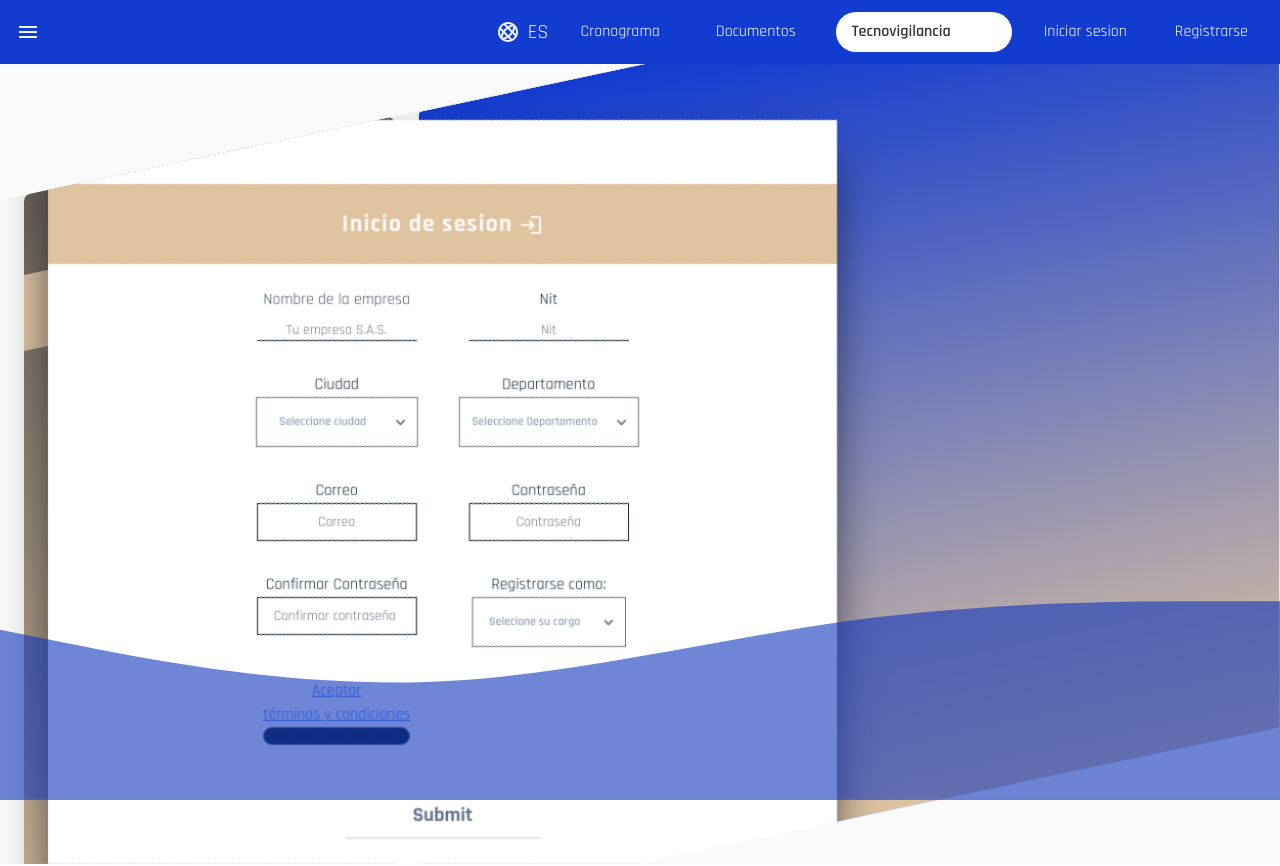
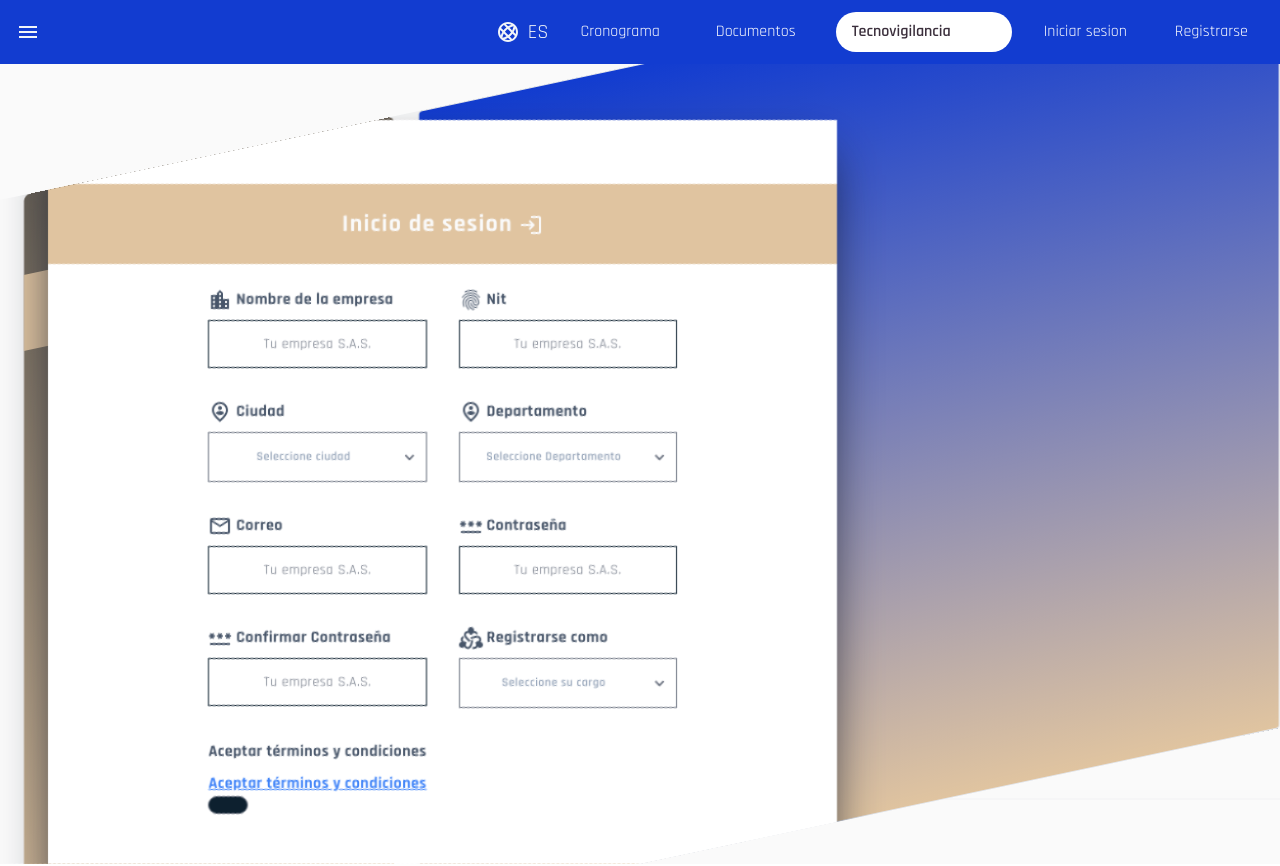
Before and after one commit to ccastri/yc.io, a Next.js app: page /auth/login in a window 1280 px wide. Built offline with nearby package versions, Linux system fonts and the light colour scheme.

Commit message:
I'm sick of ui styling XD

```diff
--- a/src/app/auth/login/page.tsx
+++ b/src/app/auth/login/page.tsx
@@ -7,6 +7,7 @@ import SettingsSuggestOutlinedIcon from '@mui/icons-material/SettingsSuggestOutl
 import PrivacyTipOutlinedIcon from '@mui/icons-material/PrivacyTipOutlined';
 import ManageHistoryOutlinedIcon from '@mui/icons-material/ManageHistoryOutlined';
 import MedicalServicesOutlinedIcon from '@mui/icons-material/MedicalServicesOutlined';
+import Diversity2OutlinedIcon from '@mui/icons-material/Diversity2Outlined';
 import TireRepairOutlinedIcon from '@mui/icons-material/TireRepairOutlined';
 import MonitorHeartIcon from '@mui/icons-material/MonitorHeart';
 import HomeRepairServiceOutlinedIcon from '@mui/icons-material/HomeRepairServiceOutlined';
@@ -15,32 +16,20 @@ import PrecisionManufacturingOutlinedIcon from '@mui/icons-material/PrecisionMan
 import BuildIcon from '@mui/icons-material/Build';
 import { renderToString } from 'react-dom/server';
 import SmartToyOutlinedIcon from '@mui/icons-material/SmartToyOutlined';
-
+import PasswordOutlinedIcon from '@mui/icons-material/PasswordOutlined';
+import PersonPinCircleOutlinedIcon from '@mui/icons-material/PersonPinCircleOutlined';
+import FingerprintOutlinedIcon from '@mui/icons-material/FingerprintOutlined';
+import EmailOutlinedIcon from '@mui/icons-material/EmailOutlined';
 import HandymanIcon from '@mui/icons-material/Handyman';
 import EngineeringIcon from '@mui/icons-material/Engineering';
 import LocalConvenienceStoreOutlinedIcon from '@mui/icons-material/LocalConvenienceStoreOutlined';
 import { SubmitHandler, useForm } from 'react-hook-form';
 import { ChangeEvent, ChangeEventHandler } from 'react';
 import LocationOnIcon from '@mui/icons-material/LocationOn';
-import LocationCitySharpIcon from '@mui/icons-material/LocationCitySharp';
+import LocationCityOutlinedIcon from '@mui/icons-material/LocationCityOutlined';
 import LoginOutlinedIcon from '@mui/icons-material/LoginOutlined';
 import { IconButton } from '@mui/material';
 import Image from 'next/image';
-
-type User={
-  'empresa' : string,
-  'nit': string,
-  'ciudad': string,
-  'departamento': string,
-  'correo': string,
-  'contraseña': string,
-  'confirmarContraseña': string,
-  'role': string,
-  'tos': boolean,
-}
-export default function Home() {
-
-
 const location=[
 
 
@@ -127,12 +116,148 @@ const location=[
     },
 
   ]
+interface FormField {
+  label: string;
+  icon?: any
+  name: keyof User;
+  type: string;
+  placeholder: string;
+  validation: {
+    required: string;
+    pattern?: {
+      value: string | RegExp;
+      message: string;
+    };
+  };
+  options?: { value: string }[];
+}
+
 const userTypes =[
-      'Ingeniero',
-      'Profesional en salud',
-      'Tecnico',
+  {value:'Ingeniero'},
+  {value:'Profesional en salud'},
+  {value:'Tecnico'},
 
 ]
+const formFields: FormField[] = [
+  {
+    label: 'Nombre de la empresa',
+    icon: <LocationCityOutlinedIcon/>,
+    name: 'empresa',
+    type: 'text',
+    placeholder: 'Tu empresa S.A.S.',
+    validation: {
+      required: 'Digite el nombre de la empresa a la que pertenece',
+    },
+  },
+  {
+    label: 'Nit',
+    icon: <FingerprintOutlinedIcon/>,
+    name: 'nit',
+    type: 'text',
+    placeholder: 'Nit',
+    validation: {
+      required: 'Digite el NIT de la empresa a la que pertenece',
+    },
+  },
+  {
+    label: 'Ciudad',
+    name: 'ciudad',
+    icon: <PersonPinCircleOutlinedIcon/>,
+    type: 'select',
+    placeholder: 'Seleccione ciudad',
+    validation: {
+      required: 'Seleccione la ciudad donde se ubica la empresa',
+    },
+        options: location[0].options
+  },
+  {
+    label: 'Departamento',
+    name: 'departamento',
+    icon: <PersonPinCircleOutlinedIcon/>,
+    type: 'select',
+    placeholder: 'Seleccione Departamento',
+    validation: {
+      required: 'Seleccione el departamento donde se ubica la empresa',
+    },
+    options: location[1].options
+  },
+  {
+    label: 'Correo',
+    name: 'correo',
+    icon: <EmailOutlinedIcon/>,
+    type: 'email',
+    placeholder: 'Correo',
+    validation: {
+      required: 'Digite su correo electronico empresarial',
+      pattern: {
+        value: /^[a-zA-Z0-9._-]+@[a-zA-Z0-9.-]+\.[a-zA-Z]{2,4}$/,
+        message: 'Ingrese un correo electrónico válido',
+      },
+    },
+  },
+  {
+    label: 'Contraseña',
+    name: 'contraseña',
+    icon: <PasswordOutlinedIcon/>,
+    type: 'password',
+    placeholder: 'Contraseña',
+    validation: {
+      required: 'La contraseña es obligatoria',
+      pattern: {
+        value: /^(?=.*[0-9])(?=.*[!@#$%^&*.,]).{8,16}$/,
+        message: 'Al menos 8 caracteres: mayusculas, minusculas, numeros un caracter especial',
+      },
+    },
+  },
+  {
+    label: 'Confirmar Contraseña',
+    name: 'confirmarContraseña',
+    icon: <PasswordOutlinedIcon/>,
+    type: 'password',
+    placeholder: 'Confirmar contraseña',
+    validation: {
+      required: 'La contraseña es obligatoria',
+      pattern: {
+        value: /^(?=.*[0-9])(?=.*[!@#$%^&*.,]).{8,16}$/,
+        message: 'Al menos 8 caracteres: mayusculas, minusculas, numeros un caracter especial',
+      },
+    },
+  },
+  {
+    label: 'Registrarse como',
+    name: 'role',
+    icon: <Diversity2OutlinedIcon/>,
+    type: 'select',
+    placeholder: 'Seleccione su cargo',
+    validation: {
+      required: 'Seleccione el cargo o función que desempeña en la empresa',
+    },
+    options: userTypes
+  },
+  {
+    label: 'Aceptar términos y condiciones',
+    name: 'tos',
+    type: 'checkbox',
+    placeholder: '',
+    validation: {
+      required: 'Debe aceptar las políticas para continuar el proceso',
+    },
+  },
+];
+type User={
+  'empresa' : string,
+  'nit': string,
+  'ciudad': string,
+  'departamento': string,
+  'correo': string,
+  'contraseña': string,
+  'confirmarContraseña': string,
+  'role': string,
+  'tos': boolean,
+}
+export default function Home() {
+
+
   const methods = useForm<User>();
 
   const { register, handleSubmit, control, formState: { errors  } } = methods
@@ -157,9 +282,10 @@ const svgString = iconToSvg(<SmartToyOutlinedIcon />);
       // xl:flex clase del primer div
 
       // #747a80, #00619E,  #C29A95, #E0C4A0, #3B2F3C  #0D202F
+      <>
 <div className="relative mt-16 w-100  h-screen bg-[#fafafa]   xl:flex-col transition-all duration-200 scrollbar-track-transparent overflow-y-scroll scrollbar-thin scrollbar-thumb-[#747a80] scrollbar-thumb-rounded-md">
 {/* <div><svg xmlns="http://www.w3.org/2000/svg" viewBox="0 0 1440 320"><path fill="#123CD0" fill-opacity="1" d="M0,64L13.3,69.3C26.7,75,53,85,80,112C106.7,139,133,181,160,197.3C186.7,213,213,203,240,192C266.7,181,293,171,320,154.7C346.7,139,373,117,400,128C426.7,139,453,181,480,208C506.7,235,533,245,560,256C586.7,267,613,277,640,250.7C666.7,224,693,160,720,154.7C746.7,149,773,203,800,224C826.7,245,853,235,880,202.7C906.7,171,933,117,960,106.7C986.7,96,1013,128,1040,160C1066.7,192,1093,224,1120,202.7C1146.7,181,1173,107,1200,101.3C1226.7,96,1253,160,1280,208C1306.7,256,1333,288,1360,266.7C1386.7,245,1413,171,1427,133.3L1440,96L1440,0L1426.7,0C1413.3,0,1387,0,1360,0C1333.3,0,1307,0,1280,0C1253.3,0,1227,0,1200,0C1173.3,0,1147,0,1120,0C1093.3,0,1067,0,1040,0C1013.3,0,987,0,960,0C933.3,0,907,0,880,0C853.3,0,827,0,800,0C773.3,0,747,0,720,0C693.3,0,667,0,640,0C613.3,0,587,0,560,0C533.3,0,507,0,480,0C453.3,0,427,0,400,0C373.3,0,347,0,320,0C293.3,0,267,0,240,0C213.3,0,187,0,160,0C133.3,0,107,0,80,0C53.3,0,27,0,13,0L0,0Z"></path></svg></div> */}
-  <div className=" w-full h-screen  bg-[#fafafa] opacity- flex items-center transition-all duration-200 transform -skew-y-12  overflow-y-hidden "  >
+  <div className=" w-full absolute h-screen  bg-[#fafafa] opacity- flex items-center transition-all duration-200 transform -skew-y-12 mb-32 z-40 overflow-y-hidden "  >
     <div className= ' bg-gradient-to-b rounded-t-md from-[#6A6257] to-[#E0C4A0] ml-6 w-[30%] h-full'>
 
     <h1 className= '  px-4 bg-[#E0C4A0] p-6 mt-20  my-auto text-xl text-center font-bold text-slate-100 '>¡Bienvenido abordo!</h1>
@@ -250,147 +376,62 @@ const svgString = iconToSvg(<SmartToyOutlinedIcon />);
       <div className='shadow-2xl mt-14 flex flex-col w-8/12 overflow-y-auto space-y-4 my-auto py-16  items-center opacity-100 bg-[#FFFF] shadow-slate-900  transition-all duration-300 transform '>
 
         <p className= 'text-[#fafafa] font-bold text-2xl text-center w-full py-6 tracking-wider bg-[#E0C4A0] '>Inicio de sesion <span> <LoginOutlinedIcon/></span></p>
-        <form action="" onSubmit={handleSubmit(onSubmit)} className="p-2 text-md text-center flex flex-col transition-all duration-300 transform  md:grid md:grid-cols-2 md:justify-evenly w-auto gap-8 text-[#0D202F] mx-auto">
-          <label  className=' text-md text-center flex flex-col  w-auto text-slate-600 mx-auto '>
-            Nombre de la empresa
+  <form
+            action=""
+            onSubmit={handleSubmit(onSubmit)}
+            className="p-2 text-md text-center flex flex-col transition-all duration-300 transform  md:grid md:grid-cols-2 md:justify-evenly w-auto gap-8 text-[#0D202F] mx-auto"
+          >
+            {formFields.map((field) => (
+              <label key={field.name} className={`text-md font-bold tracking-wide text-left bottom-0 flex flex-col w-full  text-slate-600 mx-auto ${errors[field.name] && 'text-red-500'}`}>
+             <span className='mb-2 '>{field.icon} {field.label}</span>
+                {field.type === 'select' ? (
+                  <select
+                    className={`text-center py-4 justify-center focus:border-blue-500 w-full items-center text-slate-400 text-xs text-md focus:outline-none font-semibold border-b ${errors[field.name] && 'border-red-500'}`}
+                    {...register(field.name, {
+                      required: field.validation.required,
+                    })}
+                  >
+                    <option value="">{field.placeholder}</option>
+                    {field.options &&
+                      field.options.map((option, index) => (
+                        <option key={index} value={option.value}>
+                          {option.value}
+                        </option>
+                      ))}
+                  </select>
+                ) : field.type === 'checkbox' ? (
+                  <label className="text-md underline text-blue-500 cursor-pointer text-center flex flex-col w-auto  mx-auto">
+                    {field.label}
                     <input
-            placeholder='Tu empresa S.A.S.'
-            className={` focus:border-blue-500 focus:outline-none text-center text-sm  pt-2 w-40 text-slate-500 mx-auto border-b border-[#0D202F] ${errors.empresa && 'border-red-500'}`}
-            // name='nombre de la empresa'
-            // defaultValue={field.options?.[0]?.value}
-            {...register('empresa' , {
-              required: 'Digite el nombre de la empresa a la que pertenece',
-              })}
-
-            />
-            {errors.empresa && <span className="text-red-500 font-semibold text-center text-sm w-36">{errors.empresa?.message}</span>}
-          </label>
-          <label  className=' text-md text-center flex flex-col  w-auto text-[#0D202F] mx-auto '>
-            Nit
-            <input
-            placeholder='Nit'
-            className={` focus:border-blue-500  focus:outline-none text-center text-sm  pt-2 w-40 text-slate-500 mx-auto border-b border-[#0D202F] ${errors.nit && 'border-red-500'}`}
-             {...register('nit' , {
-              required: 'Digite el NIT de la empresa a la que pertenece',
-              })}
-
-            />
-            {errors.nit && <span className="text-red-500 font-semibold text-center text-sm w-36">{errors.nit?.message}</span>}
-          </label>
-          <label  className='text-md text-center flex flex-col  w-[90%] text-[#0D202F] mx-auto '>
-            Ciudad
-            <select
-            className={`text-center py-4 justify-center focus:border-blue-500 w-full items-center    text-slate-400 text-xs  text-md focus:outline-none  font-semibold border-b ${errors.departamento && 'border-red-500'}`} id=""
-             {...register('ciudad' , {
-              required: 'Seleccione la ciudad donde se ubica la empresa',
-              })}
-
-  >
-      <option value="">Seleccione ciudad</option>
-          {location.map((el) =>
-            el.name == "city" &&
-            el.options.map((city) => (
-              <option key={city.value} value={city.value}>
-                {city.value}
-              </option>
-              )))}
-            </select>
-            {errors.ciudad && <span className="text-red-500 font-semibold text-center text-sm w-36">{errors.ciudad?.message}</span>}
-            {/* <input placeholder='Ciudad'  className=' focus:outline-none text-center text-sm rounded-full py-2 w-auto text-slate-500 mx-auto '/> */}
-          </label>
-          <label  className='text-md text-center flex flex-col  w-auto text-[#0D202F] mx-auto '>
-            Departamento
-             <select
-             className={`text-center py-4 justify-center focus:border-blue-500 w-full items-center    text-slate-400 text-xs  text-md focus:outline-none  font-semibold border-b ${errors.departamento && 'border-red-500'}`} id=""
-             {...register('departamento' , {
-               required: 'Seleccione el departamento donde se ubica la empresa',
-              })}
-
-            >
-              <option value="">Seleccione Departamento</option>
-              {location.map(el=> el.name== 'department' && el.options.map(department=> (<option key={department.value}>
-                {department.value}
-              </option>)))}
-            </select>
-            {errors.departamento && <span className="text-red-500 font-semibold text-center text-sm w-36">{errors.departamento?.message}</span>}
-          </label>
-          <label  className=' text-md text-center flex flex-col  w-auto text-[#0D202F] mx-auto '>
-            Correo
-            <input
-            placeholder='Correo'
-            type='email'
-            className={` focus:border-blue-500  focus:outline-none text-center text-sm  pt-2 w-40 text-slate-500 mx-auto border-b border-[#0D202F] ${errors.correo && 'border-red-500'}`}
-             {...register('correo' , {
-               required: 'Digite su correo electronico empresarial',
+                      type="checkbox"
+                      className="text-center w-10 items-center bg-[#0D202F]  p-2 right-0 rounded-full  text-slate-400 text-xs text-md focus:outline-none font-semibold"
+                      {...register(field.name, {
+                        required: field.validation.required,
                       })}
                     />
-              {errors.correo && <span className="text-red-500 font-semibold text-center text-sm w-36">{errors.correo?.message}</span>}
                   </label>
-          <label  className=' text-md text-center flex flex-col  w-auto text-[#0D202F] mx-auto '>
-            Contraseña
+                ) : (
             <input
-            placeholder='Contraseña'
-            type='password'
-            className={` focus:border-blue-500  focus:outline-none text-center text-sm  pt-2 w-40 text-slate-500 mx-auto border-b border-[#0D202F] ${errors.contraseña && 'border-red-500'}`}
-      {...register('contraseña' , {
-        required: 'La contraseña es obligatoria',
-              pattern: {
-          value: /^(?=.*[0-9])(?=.*[!@#$%^&*.,]).{8,16}$/,
-          message: 'Al menos 8 caracteres: mayusculas, minusculas, numeros un caracter especial'
-        }
+            type={field.type}
+              placeholder="Tu empresa S.A.S."
+              className={`focus:border-blue-500 h-12 bottom-0 font-normal  focus:outline-none text-center text-sm pt-2 w-full  text-slate-500 mx-auto border-b border-[#0D202F]`}
+                    {...register(field.name, {
+                      required: field.validation.required,
+                      // pattern: field.validation.pattern,
                     })}
                   />
-              {errors.contraseña && <span className="text-red-500 font-semibold text-center text-sm w-36">{errors.contraseña?.message}</span>}
+                )}
+                {errors[field.name] && (
+                  <span className="items-center text-red-500 font-semibold text-center text-sm w-44 ml-4">{errors[field.name]?.message}</span>
+                )}
               </label>
-          <label  className=' text-md text-center flex flex-col  w-auto text-[#0D202F] mx-auto '>
-            Confirmar Contraseña
+            ))}
+
             <input
-            placeholder='Confirmar contraseña '
-            type='password'
-            className={` focus:border-blue-500  focus:outline-none text-center text-sm  pt-2 w-40 text-slate-500 mx-auto border-b border-[#0D202F] ${errors.confirmarContraseña && 'border-red-500'}`}
-             {...register('confirmarContraseña' , {
-            required: 'La contraseña es obligatoria',
-              pattern: {
-          value: /^(?=.*[0-9])(?=.*[!@#$%^&*.,]).{8,16}$/,
-          message: 'Al menos 8 caracteres: mayusculas, minusculas, numeros un caracter especial'
-        }
-              })}
+              type="submit"
+              className=" text-slate-500 hover:text-[#0D202F] hover:shadow-lg hover:opacity-75 mt-4 py-2 mb-6 md:ml-[25%] hover:rounded-full md:justify-center transform hover:scale-125 hover:border-[#123CD0] focus:outline-none transition-all duration-150 hover:ease-in-out col-span-2 md:w-1/2 text-xl hover:font-semibold  border-b-2 font-bold"
+              placeholder="Submit"
             />
-              {errors.confirmarContraseña && <span className="text-red-500 font-semibold text-center text-sm w-36">{errors.confirmarContraseña?.message}</span>}
-          </label>
- <label  className='text-md text-center flex flex-col  w-auto text-[#0D202F] mx-auto '>
-  Registrarse como:
-    <select
-     className={`text-center py-4 justify-center focus:border-blue-500 w-full items-center    text-slate-400 text-xs  text-md focus:outline-none  font-semibold border-b  ${errors.departamento && 'border-red-500'}`} id=""
-      {...register('role', {
-        required: 'Seleccione el cargo o función que desempeña en la empresa',
-      })}
-    >
-       <option value=''>
-       Selecione su cargo
-      </option>
-     {userTypes.map(type=>
-       <option key={type} value={type}>
-        {type}
-      </option>
-        )}
-    </select>
-    {errors.role && <span className="text-red-500 font-semibold text-center text-sm w-36">{errors.role?.message}</span>}
-</label>
- <label  className='text-md underline text-blue-500 cursor-pointer text-center flex flex-col  w-auto  mx-auto '>
-  Aceptar <br /> términos y condiciones
-  {/* <div className="relative"> */}
-    <input
-      type="checkbox"
-      className="text-center w-full items-center bg-[#0D202F]  p-2 right-0 rounded-full  text-slate-400 text-xs text-md focus:outline-none font-semibold" id=""
-      {...register('tos', {
-        required: 'Debe aceptar las políticas para continuar el proceso',
-      })}
-    />
-    {errors.tos && <span className="text-red-500 font-semibold text-center text-sm w-36">{errors.tos?.message}</span>}
-  {/* </div> */}
-</label>
-          <input type='submit' className='text-slate-500 hover:text-[#0D202F] hover:shadow-lg hover:opacity-75 mt-4 py-2 mb-6 md:ml-[25%] hover:rounded-full md:justify-center transform hover:scale-125 hover:border-[#123CD0] focus:outline-none transition-all duration-150 hover:ease-in-out col-span-2 md:w-1/2 text-xl hover:font-semibold  border-b-2 font-bold' placeholder='Submit'/>
           </form>
       </div>
     </div>
@@ -402,10 +443,11 @@ const svgString = iconToSvg(<SmartToyOutlinedIcon />);
     </div> */}
     {/* <div><svg xmlns="http://www.w3.org/2000/svg" viewBox="0 0 1440 320"><path fill="#123CD0" fill-opacity="1" d="M0,64L13.3,69.3C26.7,75,53,85,80,112C106.7,139,133,181,160,197.3C186.7,213,213,203,240,192C266.7,181,293,171,320,154.7C346.7,139,373,117,400,128C426.7,139,453,181,480,208C506.7,235,533,245,560,256C586.7,267,613,277,640,250.7C666.7,224,693,160,720,154.7C746.7,149,773,203,800,224C826.7,245,853,235,880,202.7C906.7,171,933,117,960,106.7C986.7,96,1013,128,1040,160C1066.7,192,1093,224,1120,202.7C1146.7,181,1173,107,1200,101.3C1226.7,96,1253,160,1280,208C1306.7,256,1333,288,1360,266.7C1386.7,245,1413,171,1427,133.3L1440,96L1440,320L1426.7,320C1413.3,320,1387,320,1360,320C1333.3,320,1307,320,1280,320C1253.3,320,1227,320,1200,320C1173.3,320,1147,320,1120,320C1093.3,320,1067,320,1040,320C1013.3,320,987,320,960,320C933.3,320,907,320,880,320C853.3,320,827,320,800,320C773.3,320,747,320,720,320C693.3,320,667,320,640,320C613.3,320,587,320,560,320C533.3,320,507,320,480,320C453.3,320,427,320,400,320C373.3,320,347,320,320,320C293.3,320,267,320,240,320C213.3,320,187,320,160,320C133.3,320,107,320,80,320C53.3,320,27,320,13,320L0,320Z"></path></svg></div> */}
 
-    <div className='w-full fixed h-auto bottom-0  opacity-60 z-50'>
+    {/* <div className='w-full  fixed h-auto bottom-0  opacity-60 z-50'>
 
-        <svg xmlns="http://www.w3.org/2000/svg" viewBox="0 0 1440 320"><path fill="#0f34bb" fill-opacity="1" d="M0,128L80,144C160,160,320,192,480,186.7C640,181,800,139,960,117.3C1120,96,1280,96,1360,96L1440,96L1440,320L1360,320C1280,320,1120,320,960,320C800,320,640,320,480,320C320,320,160,320,80,320L0,320Z"></path></svg>
+        <svg xmlns="http://www.w3.org/2000/svg" viewBox="0 0 1440 320"><path fill="#0f34bb" fillOpacity="1" d="M0,128L80,144C160,160,320,192,480,186.7C640,181,800,139,960,117.3C1120,96,1280,96,1360,96L1440,96L1440,320L1360,320C1280,320,1120,320,960,320C800,320,640,320,480,320C320,320,160,320,80,320L0,320Z"></path></svg>
+        </div> */}
 </div>
-</div>
+        </>
   )
 }
```
Also changed, not shown: src/app/_components/HdvII.tsx (+12 -9 lines). Lines whose indentation alone changed are shown as unchanged.
